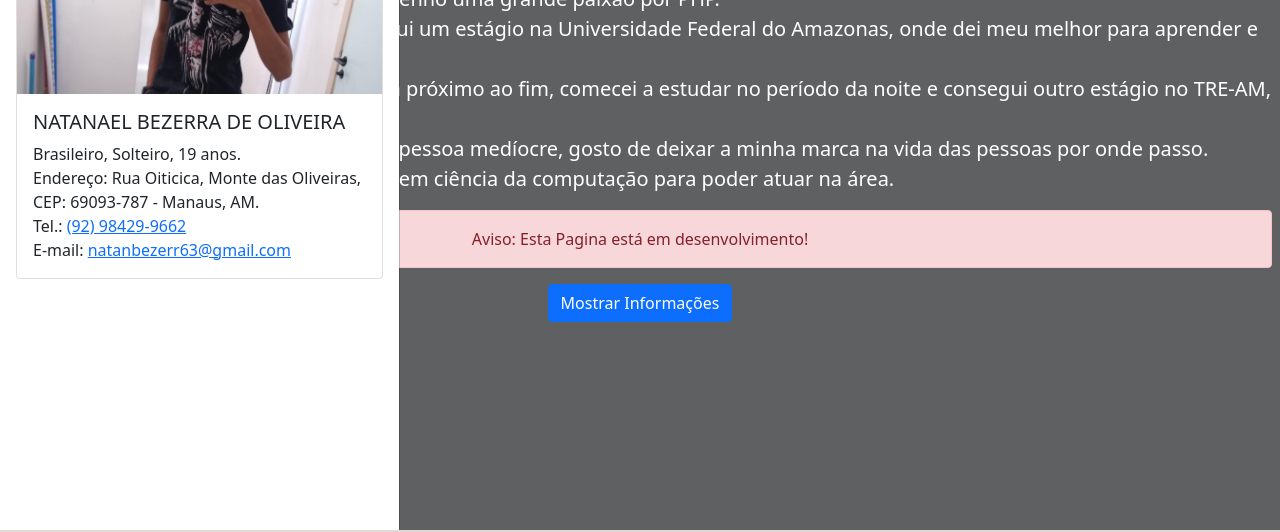
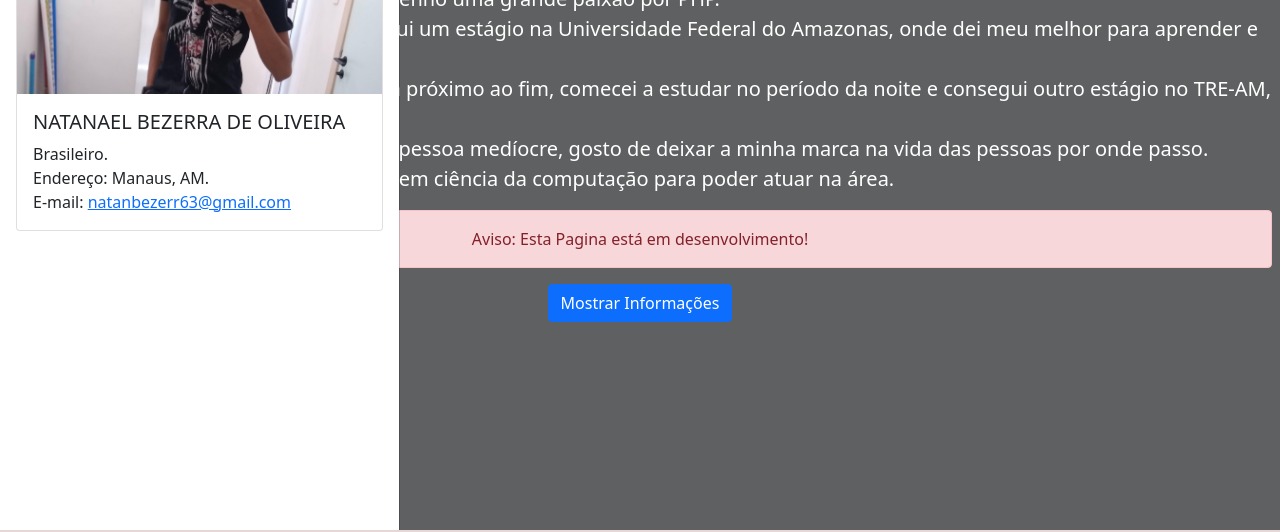
Before and after one commit to NBO2001/myresume, a plain HTML site: page docs/index.html in a window 1280 px wide. Shown: the part 270-802 px from the top of the page. Drawn offline with nearby package versions, Linux system fonts and the light colour scheme.

Commit message:
Update index.html

```diff
--- a/docs/index.html
+++ b/docs/index.html
@@ -70,12 +70,9 @@
                     <h5 class="card-title">NATANAEL BEZERRA DE OLIVEIRA</h5>
                     <p class="card-text">
 
-                    Brasileiro, Solteiro, 19 anos.
+                    Brasileiro.
                     <br>
-                    Endereço: Rua Oiticica, Monte das Oliveiras, CEP: 69093-787 - Manaus, AM.
-                    <br>
-                    Tel.:
-                    <a href="tel:+5592984299662">(92) 98429-9662</a>
+                    Endereço: Manaus, AM.
                     <br>
                     E-mail: <a href="mailto:natanbezerr63@gmail.com">natanbezerr63@gmail.com</a>
                     </p>
```
